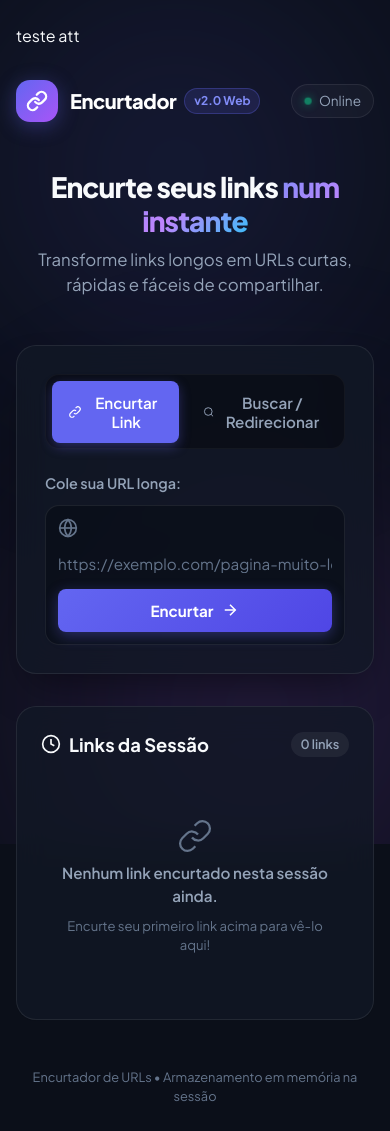
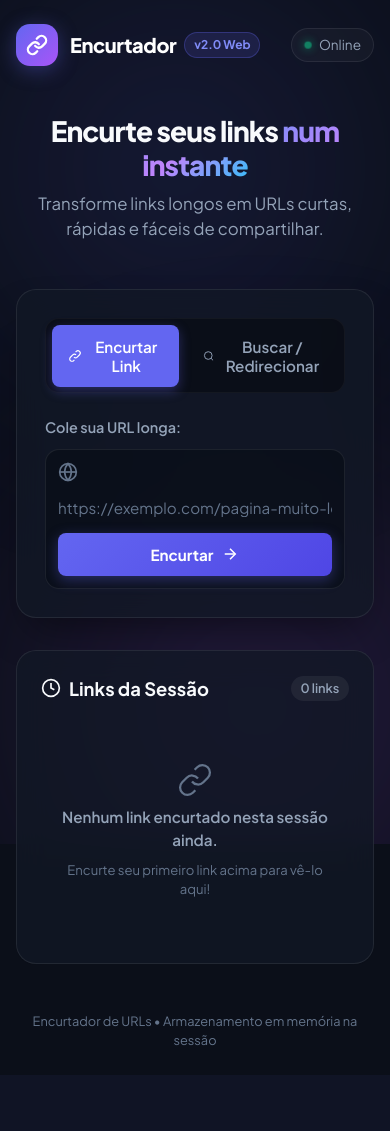
Before and after one commit to VitorKasper/encurtador, a Flask app: page / in a window 390 px wide. After the commit the page ends 1045 px from the top, so only its background shows below. Run offline with Flask 3, Linux system fonts and the light colour scheme; data that the repository does not hold is empty.

```diff
--- a/src/templates/index.html
+++ b/src/templates/index.html
@@ -24,7 +24,6 @@
 
     <div class="app-container">
         <!-- Header -->
-        teste att
         <header class="header">
             <div class="logo-group">
                 <div class="logo-icon">
```
